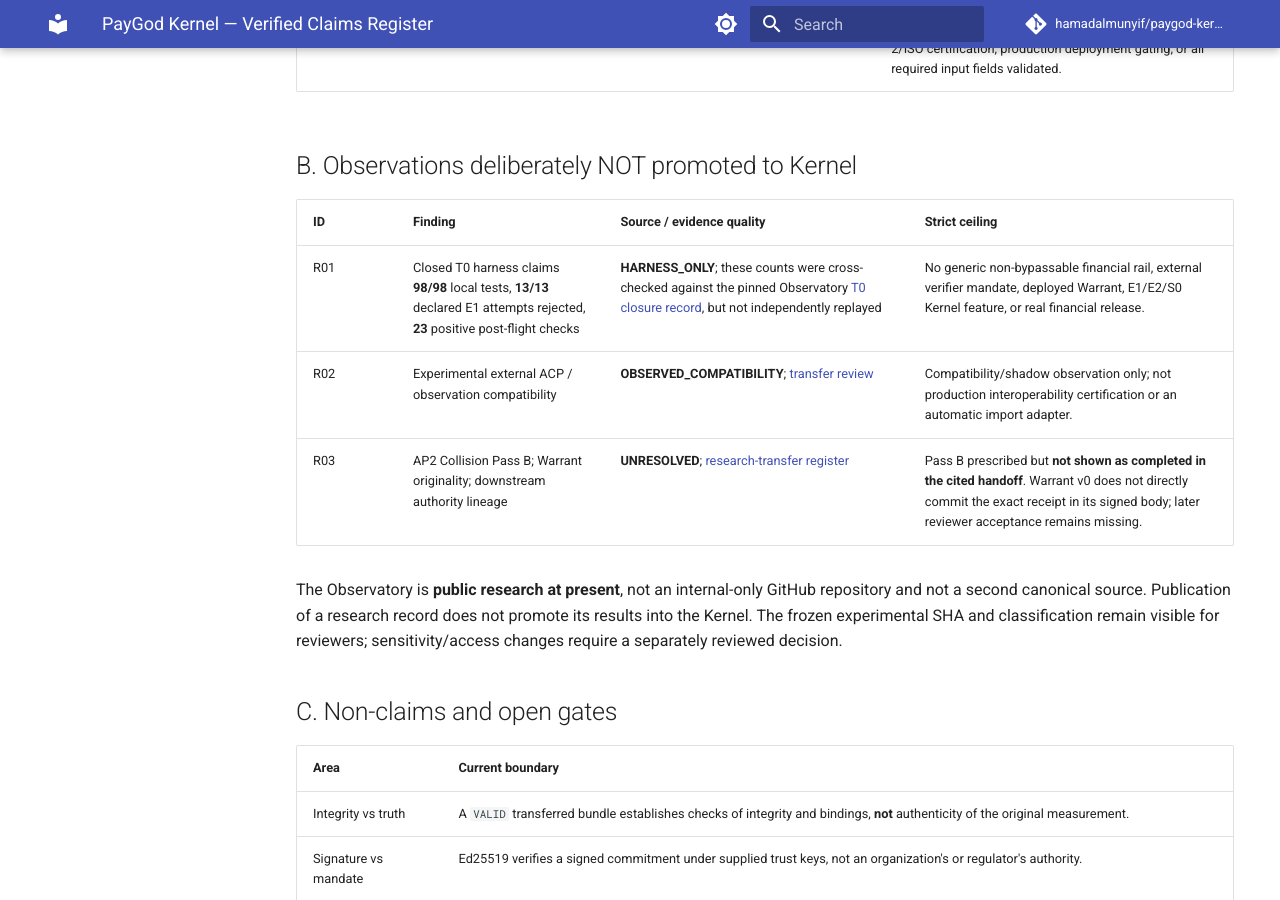
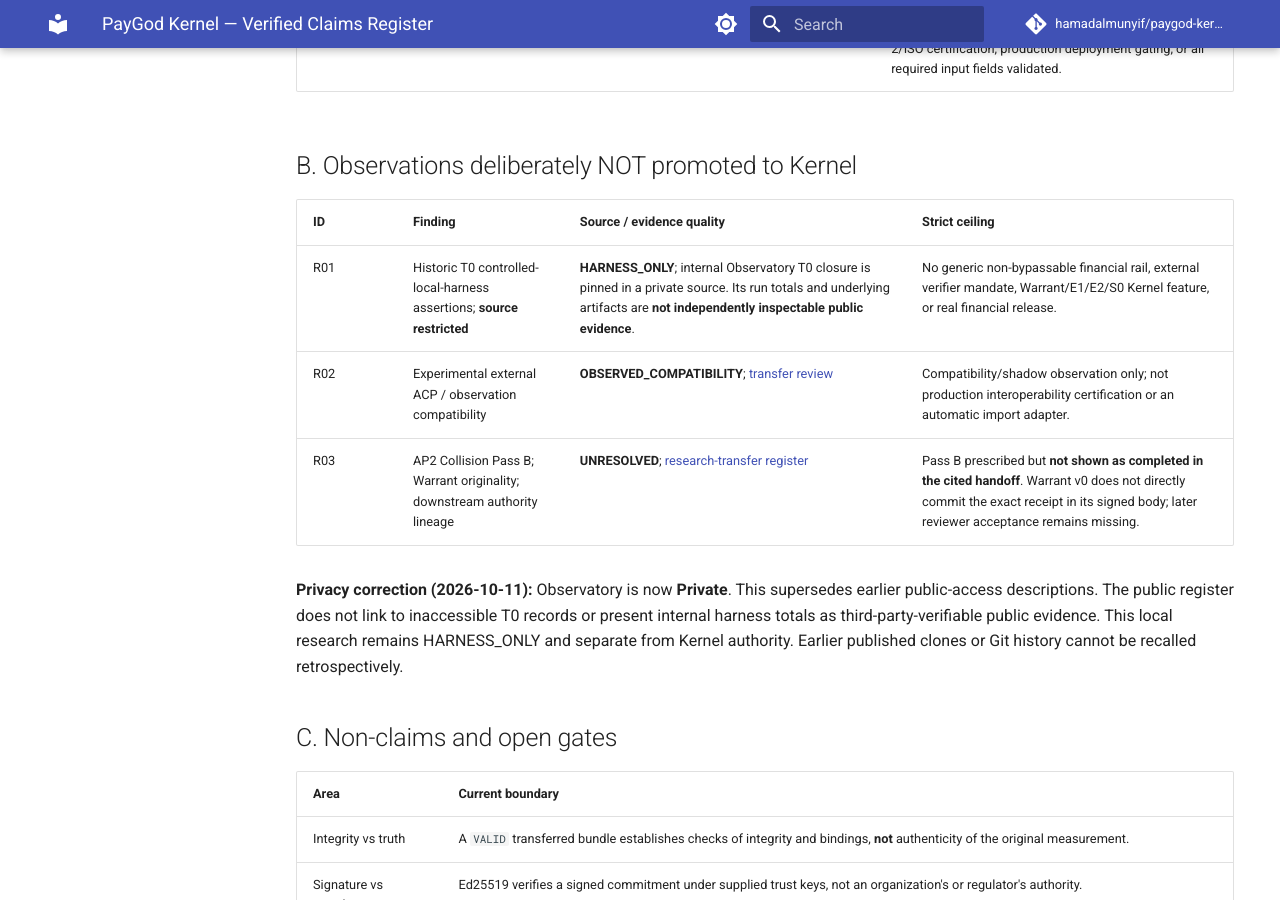
Before and after one commit to hamadalmunyif/paygod-kernel-mvp, an MkDocs documentation site: the page built from docs/CLAIMS_REGISTER.md, in a window 1280 px wide and 900 px high, scrolled down 2238 px. Built offline with MkDocs 1.6.1 and Material for MkDocs 9.7.7, drawn with Linux system fonts in a browser that asks for light colours; comment, search, counter and statistics services are not loaded.

Commit message:
docs: correct research privacy and remove inaccessible Observatory links

```diff
--- a/docs/CLAIMS_REGISTER.md
+++ b/docs/CLAIMS_REGISTER.md
@@ -42,11 +42,11 @@ A workflow **defined** is not necessarily a workflow **executed**. A Check Run m
 
 | ID | Finding | Source / evidence quality | Strict ceiling |
 |---|---|---|---|
-| R01 | Closed T0 harness claims **98/98** local tests, **13/13** declared E1 attempts rejected, **23** positive post-flight checks | **HARNESS_ONLY**; these counts were cross-checked against the pinned Observatory [T0 closure record](https://github.com/hamadalmunyif/paygod-workflow-observatory/blob/dea10136bbb79a155237bc1252aaf41d3961ca46/docs/CONTROLLED_HARNESS_T0_CLOSURE_V0.md), but not independently replayed | No generic non-bypassable financial rail, external verifier mandate, deployed Warrant, E1/E2/S0 Kernel feature, or real financial release. |
+| R01 | Historic T0 controlled-local-harness assertions; **source restricted** | **HARNESS_ONLY**; internal Observatory T0 closure is pinned in a private source. Its run totals and underlying artifacts are **not independently inspectable public evidence**. | No generic non-bypassable financial rail, external verifier mandate, Warrant/E1/E2/S0 Kernel feature, or real financial release. |
 | R02 | Experimental external ACP / observation compatibility | **OBSERVED_COMPATIBILITY**; [transfer review](OBSERVATORY_TRANSFER_ACCEPTANCE_2026-10-10.md) | Compatibility/shadow observation only; not production interoperability certification or an automatic import adapter. |
 | R03 | AP2 Collision Pass B; Warrant originality; downstream authority lineage | **UNRESOLVED**; [research-transfer register](OBSERVATORY_TRANSFER_ACCEPTANCE_2026-10-10.md) | Pass B prescribed but **not shown as completed in the cited handoff**. Warrant v0 does not directly commit the exact receipt in its signed body; later reviewer acceptance remains missing. |
 
-The Observatory is **public research at present**, not an internal-only GitHub repository and not a second canonical source. Publication of a research record does not promote its results into the Kernel. The frozen experimental SHA and classification remain visible for reviewers; sensitivity/access changes require a separately reviewed decision.
+**Privacy correction (2026-10-11):** Observatory is now **Private**. This supersedes earlier public-access descriptions. The public register does not link to inaccessible T0 records or present internal harness totals as third-party-verifiable public evidence. This local research remains HARNESS_ONLY and separate from Kernel authority. Earlier published clones or Git history cannot be recalled retrospectively.
 
 ## C. Non-claims and open gates
 
```
